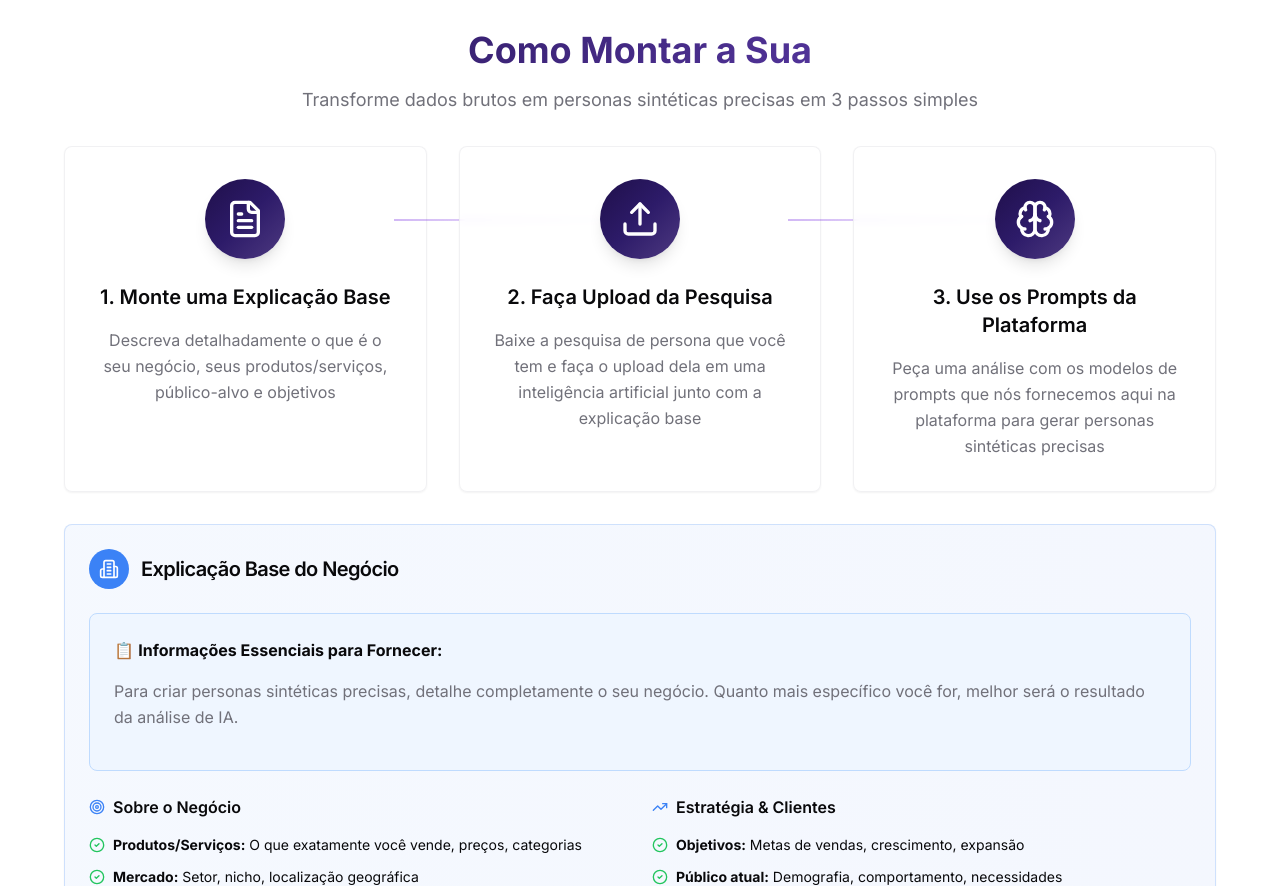
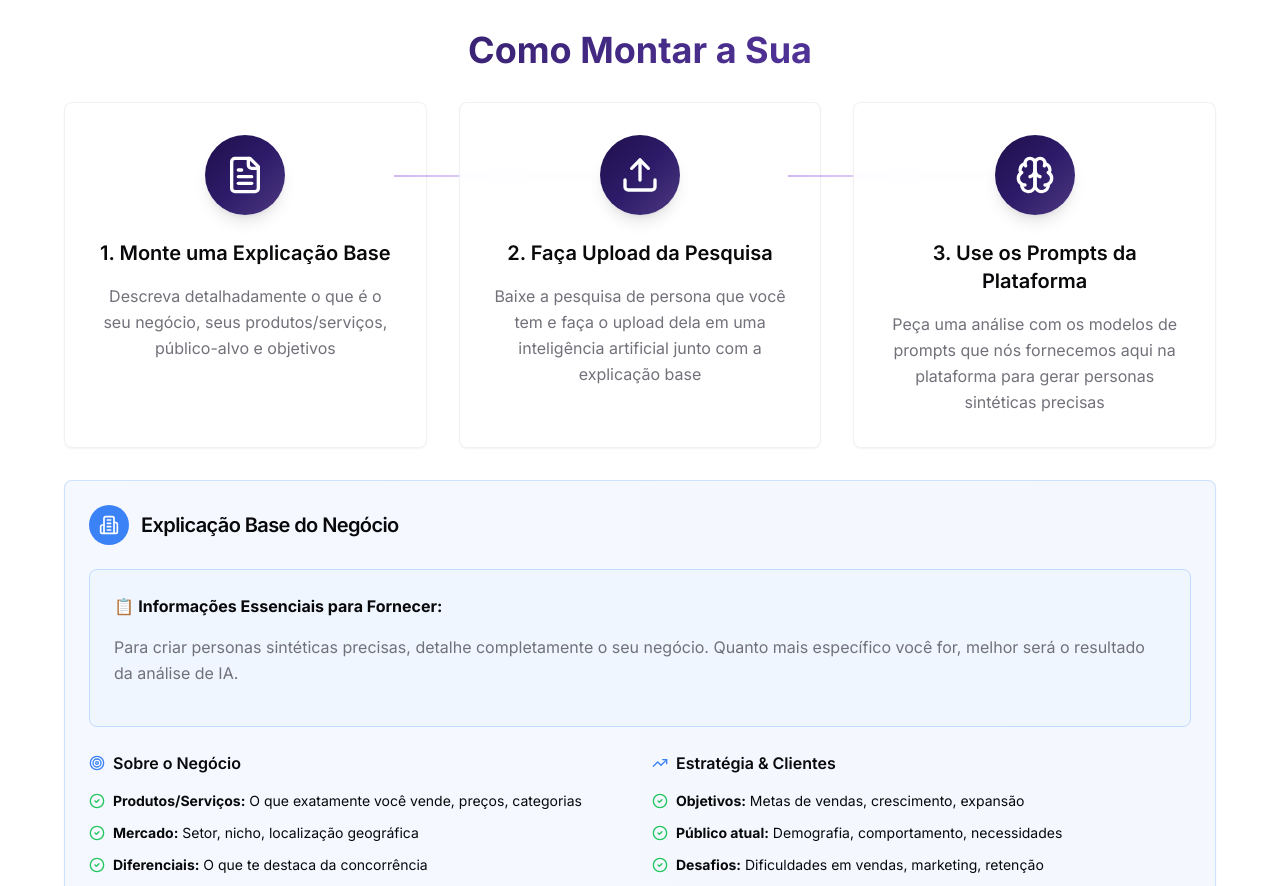
Before and after one commit to anapaulaperci/nexiaanalyzer, a React (Vite) app: page / in a window 1280 px wide. Shown: the part 1440-2326 px from the top of the page. Built offline with nearby package versions, Linux system fonts and the light colour scheme.

Commit message:
Remove video title
Remove the title "Transforming data into real people" from the video area.

```diff
--- a/src/pages/Dashboard.tsx
+++ b/src/pages/Dashboard.tsx
@@ -120,9 +120,6 @@ const Dashboard = () => {
           <h3 className="text-3xl md:text-4xl font-bold mb-4 bg-gradient-hero bg-clip-text text-transparent">
             Como Montar a Sua
           </h3>
-          <p className="text-lg text-muted-foreground max-w-3xl mx-auto">
-            Transforme dados brutos em personas sintéticas precisas em 3 passos simples
-          </p>
         </div>
 
         <div className="grid grid-cols-1 md:grid-cols-3 gap-8">
```
